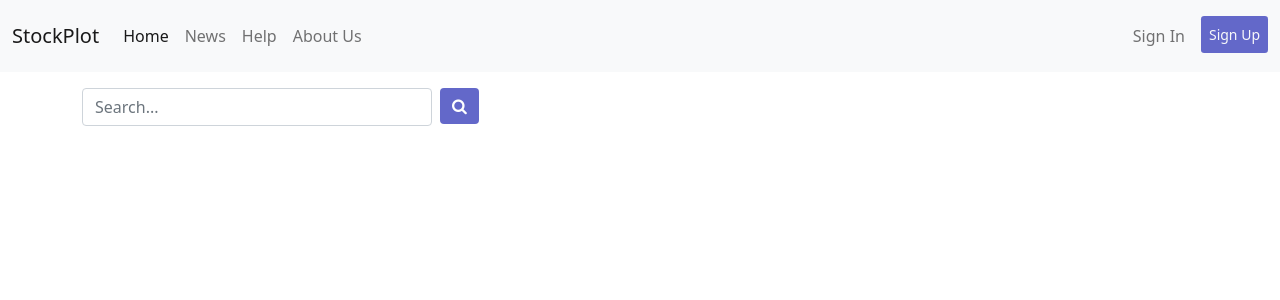
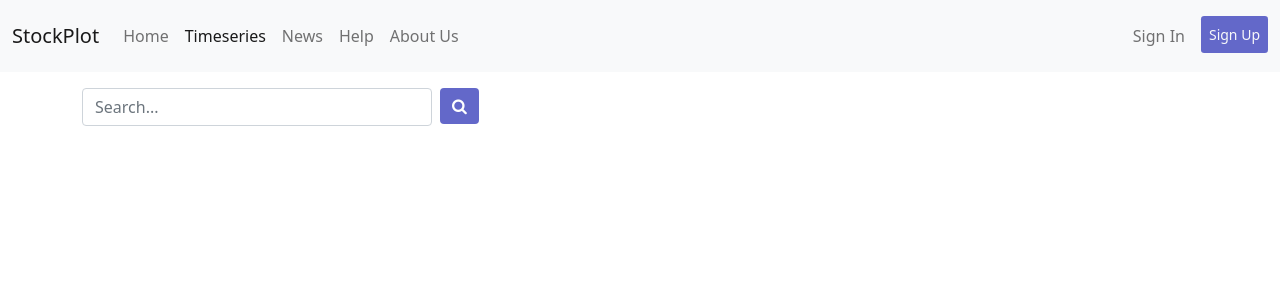
Before and after one commit to anirudhasj441/StockPlot, a Django app: page /plots/timeseries in a window 1280 px wide. Shown: the top 300 px of the page. Run offline with Django 4.2, Linux system fonts and the light colour scheme; some libraries are stand-ins or nearby versions.

Commit message:
dev: add timeseries link to navbar

```diff
--- a/stock_plot/templates/base.html
+++ b/stock_plot/templates/base.html
@@ -73,7 +73,10 @@
                 <div class="collapse navbar-collapse" id="navbarSupportedContent">
                     <ul class="navbar-nav me-auto mb-2 mb-lg-0">
                         <li class="nav-item">
-                            <a class="nav-link active" aria-current="page" href="/">Home</a>
+                            <a class="nav-link {% if request.get_full_path == '/' %} active {% endif %}" aria-current="page" href="/">Home</a>
+                        </li>
+                        <li class="nav-item">
+                            <a class="nav-link {% if request.get_full_path == '/plots/timeseries' %} active {% endif %}" href="/plots/timeseries">Timeseries</a>
                         </li>
                         <li class="nav-item">
                             <a class="nav-link" href="#">News</a>
```
